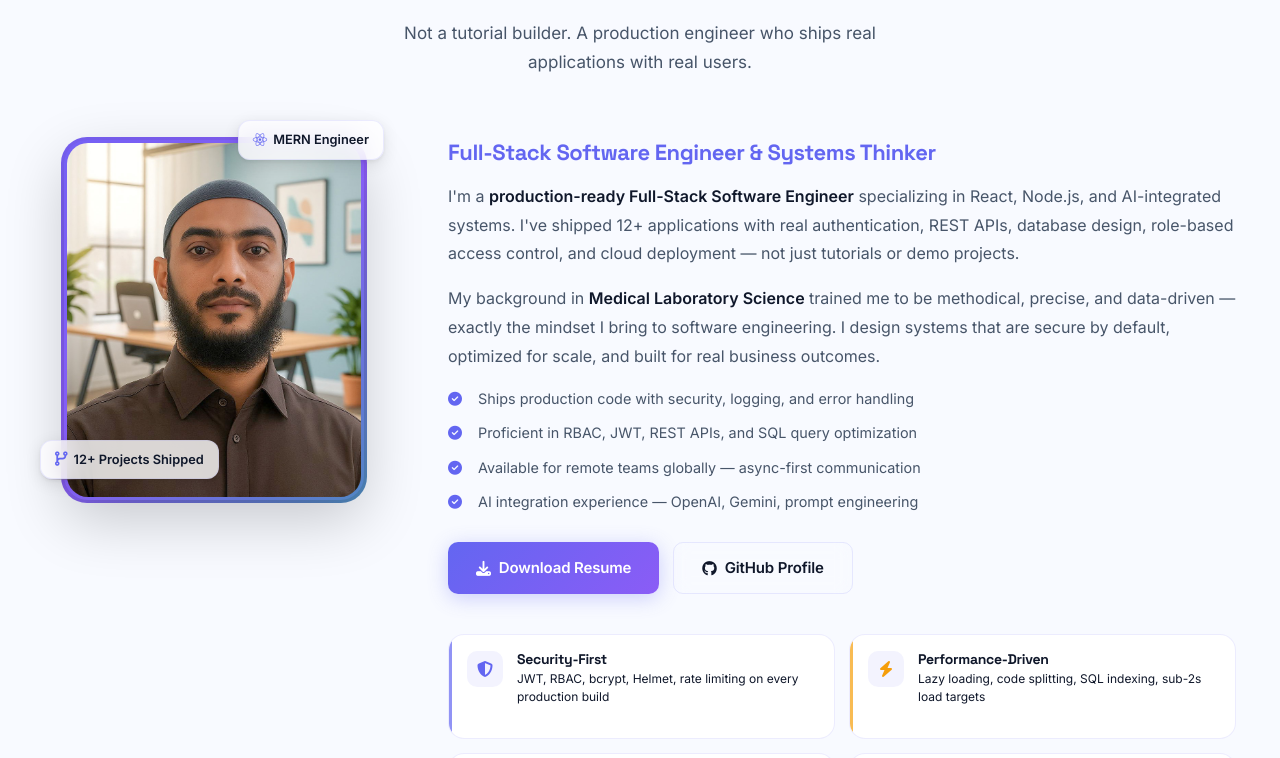
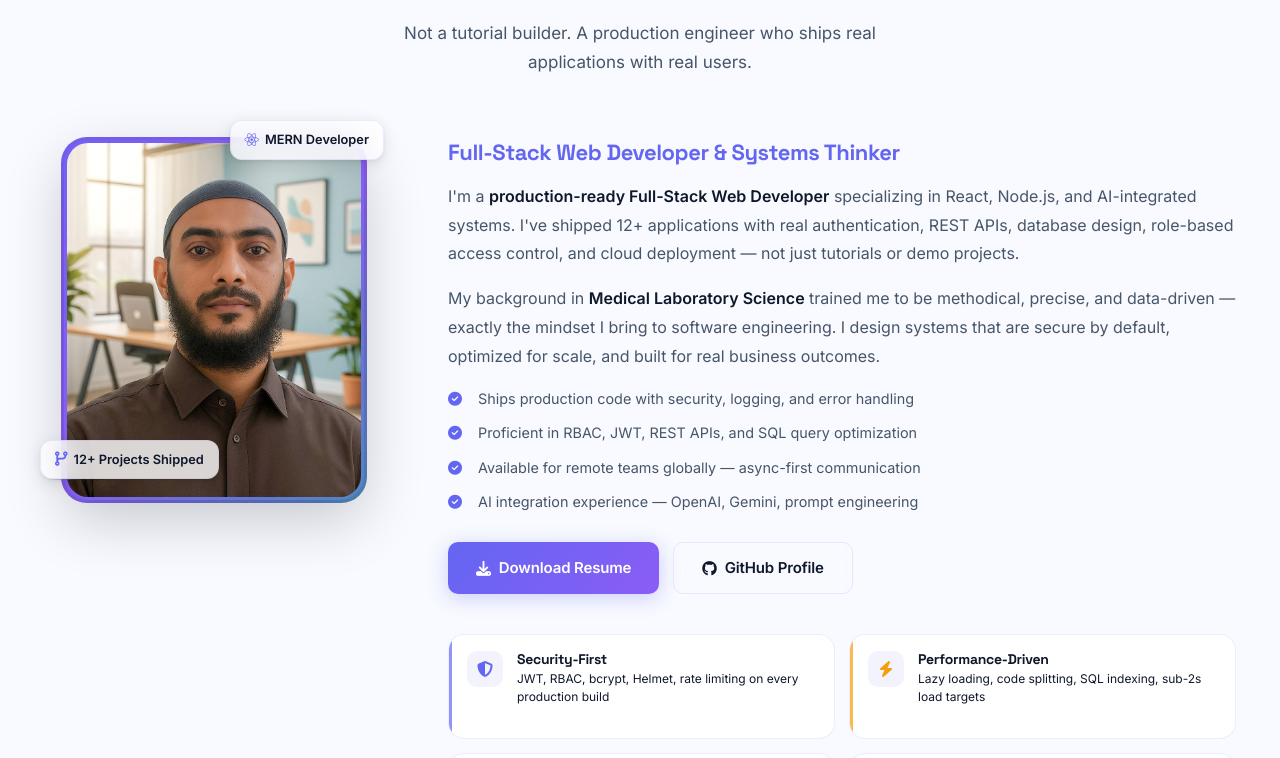
Before and after one commit to Seid-Sualeh/Seid-Portfolio, a React (Vite) app in the folder seid/: page / in a window 1280 px wide. Shown: the part 1040-1798 px from the top of the page. Built offline with nearby package versions, Linux system fonts and the light colour scheme.

Commit message:
feat: edit about section

```diff
--- a/seid/src/components/about/about.jsx
+++ b/seid/src/components/about/about.jsx
@@ -147,11 +147,11 @@ const About = () => {
           {/* Image Column */}
           <div className="about-image-col animate-on-scroll from-left">
             <div className="about-image-wrapper">
-              <img src={image} alt="Seid Sualeh — Full-Stack Software Engineer" />
+              <img src={image} alt="Seid Sualeh — Full-Stack Web Developer" />
               {/* Floating badges */}
               <div className="about-badge badge-top-right">
                 <i className="fab fa-react"></i>
-                <span>MERN Engineer</span>
+                <span>MERN Developer</span>
               </div>
               <div className="about-badge badge-bottom-left">
                 <i className="fa-solid fa-code-branch"></i>
@@ -164,10 +164,10 @@ const About = () => {
           <div className="about-text-col">
             <div className="animate-on-scroll from-right">
               <h3 className="about-greeting">
-                Full-Stack Software Engineer &amp; Systems Thinker
+                Full-Stack Web Developer &amp; Systems Thinker
               </h3>
               <p className="about-bio">
-                I'm a <strong>production-ready Full-Stack Software Engineer</strong>{" "}
+                I'm a <strong>production-ready Full-Stack Web Developer</strong>{" "}
                 specializing in React, Node.js, and AI-integrated systems. I've shipped
                 12+ applications with real authentication, REST APIs, database design,
                 role-based access control, and cloud deployment — not just tutorials or
--- a/seid/src/components/hero/hero.jsx
+++ b/seid/src/components/hero/hero.jsx
@@ -35,7 +35,7 @@ const Hero = () => {
   return (
     <section id="hero" className="hero section dark-background">
       {/* Background Image */}
-      <img src={banner} alt="Seid Sualeh — Full-Stack Software Engineer" className="hero-bg-img" />
+      <img src={banner} alt="Seid Sualeh — Full-Stack Web Developer" className="hero-bg-img" />
       {/* Overlay */}
       <div className="hero-overlay"></div>
 
--- a/seid/src/components/projects/projects.jsx
+++ b/seid/src/components/projects/projects.jsx
@@ -77,7 +77,9 @@ const Projects = () => {
       image: abegarage,
       tags: ["React.js", "Node.js", "Express.js", "MySQL", "JWT"],
       category: "Full-Stack",
-      featured: false,
+      featured: true,
+      badge: "AI-Powered",
+      badgeColor: "#10b981",
       liveDemo: "https://seid-abe-garage.netlify.app",
       github: "https://github.com/Seid-Sualeh/Abe-Garage-Project",
     },
@@ -86,9 +88,11 @@ const Projects = () => {
       description:
         "Appointment scheduling system with calendar integration, real-time availability management, user authentication, and booking confirmation flows. Built with the MERN stack.",
       image: appointmentApp,
-      tags: ["React", "Node.js", "Express", "MongoDB", "JWT"],
+      tags: ["React", "Node.js", "Express", "MongoDB", "JWT", "REST API",],
       category: "Full-Stack",
-      featured: false,
+      featured: true,
+      badge: "AI-Powered",
+      badgeColor: "#10b981",
       liveDemo: "https://my-appointment-app-eta.vercel.app/",
       github: "https://github.com/Seid-Sualeh/My-Appointment",
     },
@@ -97,7 +101,7 @@ const Projects = () => {
       description:
         "Full-stack blogging platform with user authentication, rich text post creation, CRUD operations, comment system, and a clean reader/writer interface powered by a REST API.",
       image: blogApp,
-      tags: ["React.js", "Node.js", "Express.js", "REST API", "JWT"],
+      tags: ["React.js", "Node.js", "Express.js", "REST API", "JWT","MongoDb"],
       category: "Full-Stack",
       featured: false,
       liveDemo: "https://seid-blog-app.vercel.app/",
```
